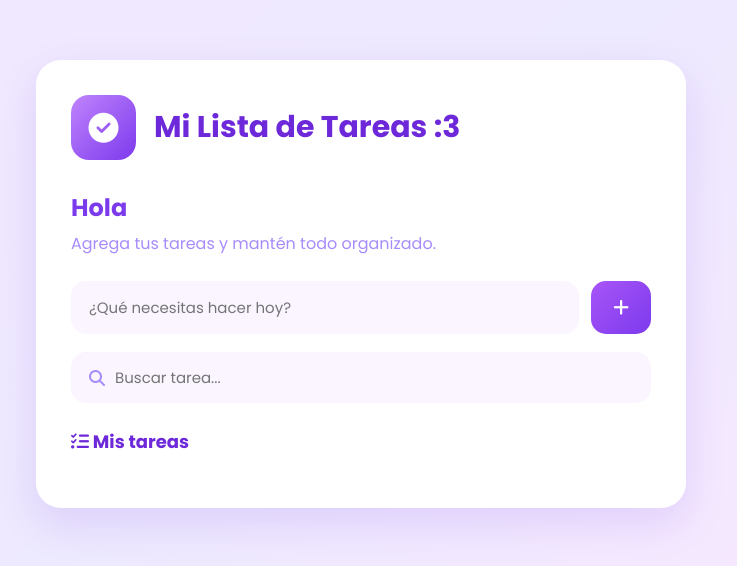
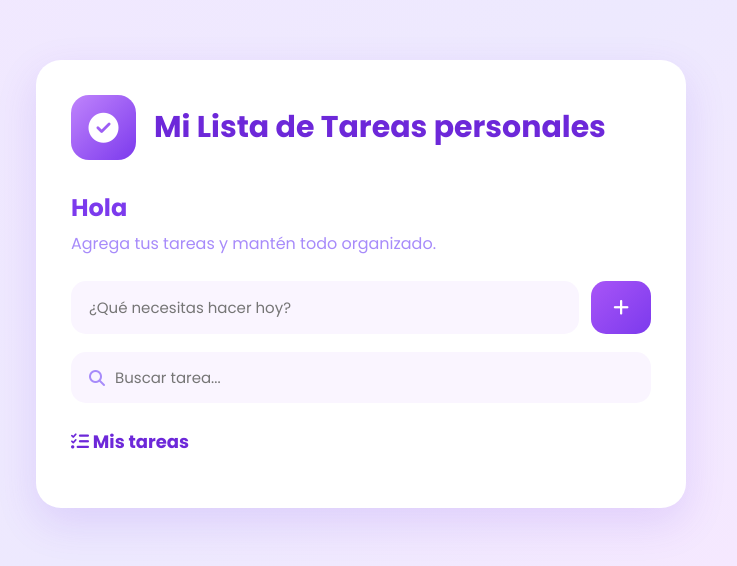
Before and after one commit to estefanydelaapozo-lgtm/todo-list-vps, a plain HTML site: page frontend/index.html in a window 1280 px wide. Shown: the part 116-682 px from the top of the page, without its empty margins (279-1016 px from the left). Drawn offline with Linux system fonts and the light colour scheme; no server answers.

Commit message:
Update index.html

```diff
--- a/frontend/index.html
+++ b/frontend/index.html
@@ -39,7 +39,7 @@
 
         <div>
 
-            <h1>Mi Lista de Tareas :3 </h1>
+            <h1>Mi Lista de Tareas personales </h1>
 
 
         </div>
```
